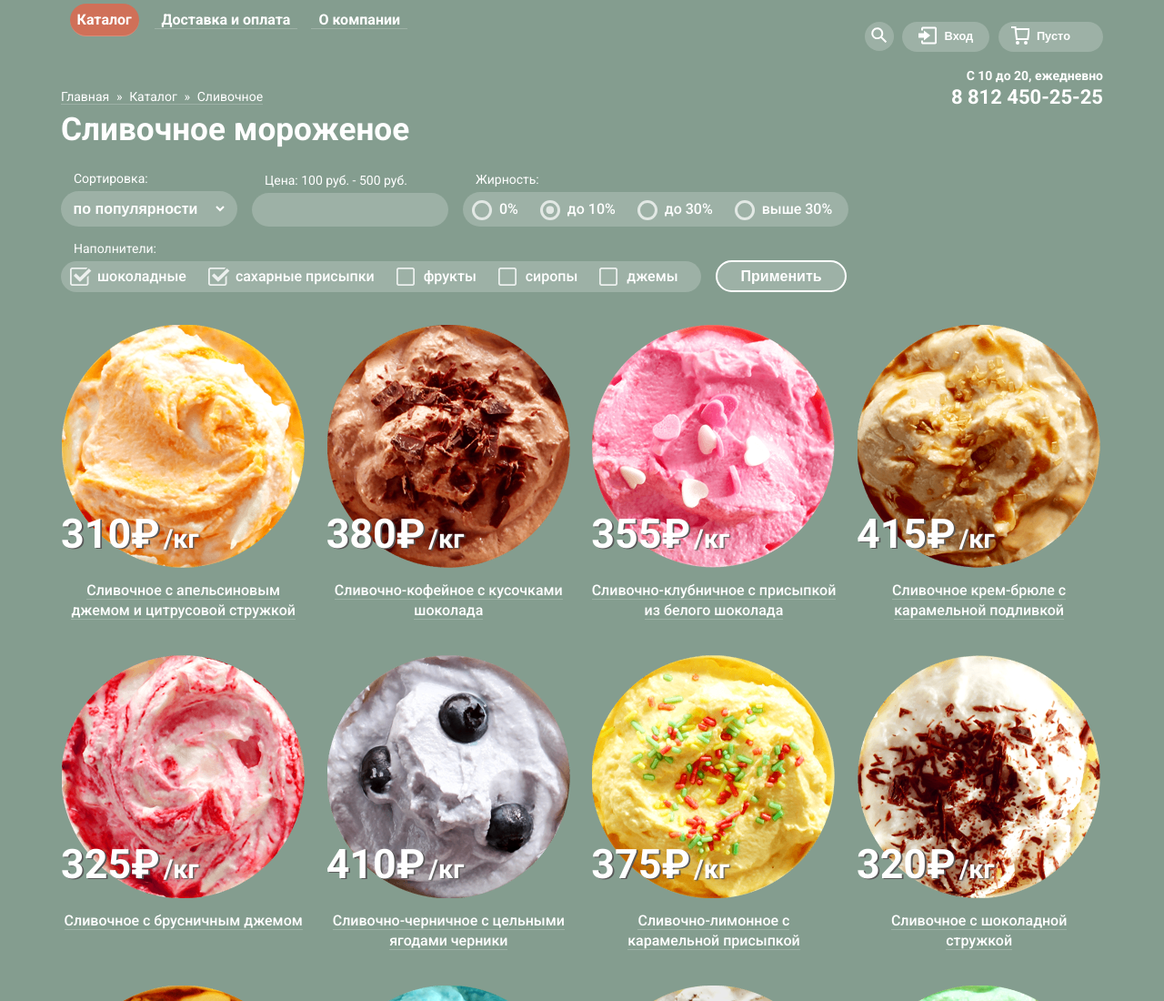
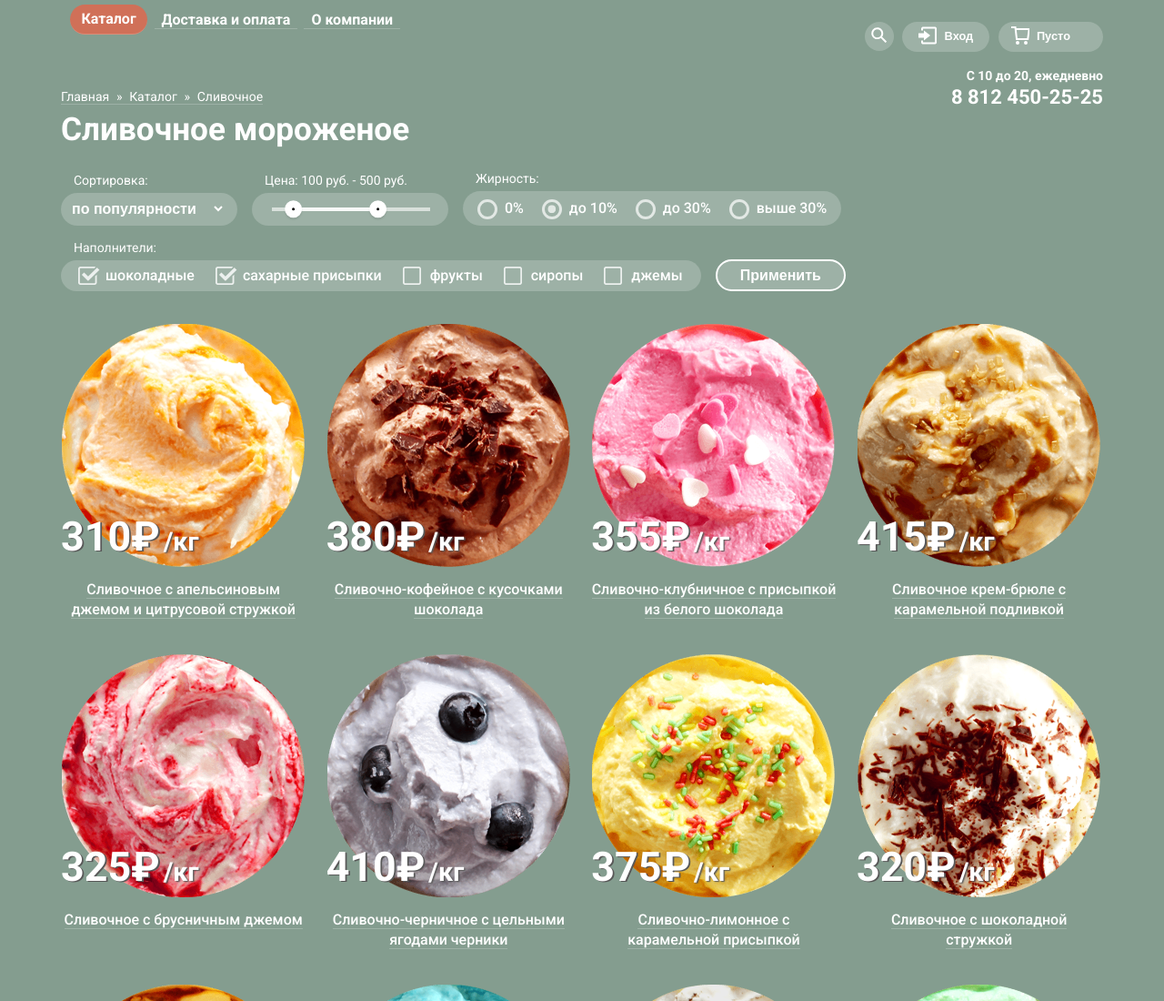
Before and after one commit to konopatova/gllacy, a plain HTML site: page catalog.html in a window 1280 px wide. Shown: the top 1100 px of the page at 91% size. Drawn offline with Linux system fonts and the light colour scheme.

Commit message:
не получается js

```diff
--- a/catalog.html
+++ b/catalog.html
@@ -80,6 +80,7 @@
               <span><svg xmlns="http://www.w3.org/2000/svg" width="" height=""><path class="red-cart" polygon fill="" d="M5.89 4.03L6.92 13h10.45l1.18-8.97z"/><circle fill="" cx="6.98" cy="18" r="2"/><circle fill="" cx="15.98" cy="18" r="2"/><path fill="" d="M5.66 2.03L5.42 0H0v2h3.64l1.5 13h13.99l1.7-12.97H5.66zM17.37 13H6.92L5.9 4.03h12.66L17.37 13z"/></svg>
               <span>2 товара</span>
           </span>
+
        </button>
       </div>
 
@@ -121,7 +122,17 @@
 
             <div class="filter-item">
                     <span class="filter-title">Цена: 100 руб. - 500 руб.</span>
-                    <div class="filter-price"></div>
+                    <div class="filter-price">
+                        <div class="range-controls">
+                            <div class="scale">
+                                <div class="bar">
+                                    <div class="range-toggle min"></div>
+                                   <div class="range-toggle max"></div>
+                            </div>
+                        </div>
+
+                        </div>
+                    </div>
 
                     </div>
 
--- a/css/style.css
+++ b/css/style.css
@@ -279,7 +279,9 @@
   html [type="button"], /* 1 */
   [type="reset"],
   [type="submit"] {
-    -webkit-appearance: button; /* 2 */
+    -webkit-appearance: none;
+    -moz-appearance:    none;
+    appearance:         none;
   }
 
   /**
@@ -650,7 +652,7 @@ h3 {
 .main-menu-left .link {
   font-size: 1rem;
   padding: 0 0.5rem;
-  margin: 5rem 0.1rem 4rem 0.5rem;
+
   text-decoration: none;
   border-bottom: 1px solid rgba(255,255,255,.2);
   will-change: background-color,color,text-decoration;
@@ -671,20 +673,32 @@ li.submenu-list-item {
   font-size: 1rem;
 }
 
+.main-menu-left .logo {
+  display: inline-block;
+  margin: 0 0.5rem -2rem 0;
+}
+
+.main-menu-left .link:hover {
+  padding: 0.3em 0.49em;
+  border-radius: 10em;
+  background-color: #fff;
+  color: #000;
+  text-decoration: none;
+  cursor: pointer;
+  -webkit-transition:  0.1s ease;
+  -moz-transition:  0.1s ease;
+  transition: 0.1s ease;
+}
+
 .main-menu-left .current-page {
-  padding: 0.5em 0.5em 0.5em 0.5em;
+  padding: 0.4em 0.8em;
   border-radius: 10em;
   background-color: #d07058;
   text-decoration: none;
 }
 
-.main-menu-left .logo {
-  display: inline-block;
-  margin: 0 0 -2rem 0;
-}
-
-.main-menu-left .link:hover {
-  padding: 0.5em 0.48em 0.5em 0.5em;
+.main-menu-left .current-page:hover {
+  padding: 0.4em 0.8em;
   border-radius: 10em;
   background-color: #fff;
   color: #000;
@@ -1187,7 +1201,7 @@ img {
 .catalog-item-info {
   position: absolute;
   left: 0;
-  bottom: 36%;
+  bottom: 35%;
 }
 
 .catalog-item-price {
@@ -1528,16 +1542,12 @@ img {
   line-height: 24px;
 }
 
-.map-contact .button-order {
-  padding: 0.6em 1.5em;
-}
-
 .field {
   width: 100%;
 }
 
 .modal-contact {
-  display: none;
+  visibility: hidden;
   width: 450px;
   padding: 13px 25px 25px;
   position: fixed;
@@ -1551,10 +1561,6 @@ img {
   border-radius: 15px;
 }
 
-.map-contact .button-order:active > .modal-contact  {
-  display: block;
-}
-
 .modal-contact-text {
   margin: 0;
   padding: 0;
@@ -1564,19 +1570,22 @@ img {
 }
 
 .modal-contact-close {
+  content: "";
   position: absolute;
-  width: 26px;
-  height: 26px;
   display: block;
+  right: 10px;
+  top: 10px;
   font-size: 0;
+  width: 18px;
+	height: 17px;
   border: none;
   outline: none;
-  background-image: url(./../img/heart.svg);
+  background-image: url(./../img/sprites.png);
+  background-position: -166px -67px ;
   background-repeat: no-repeat;
   fill: #000;
   background-color: transparent;
-  right: -30px;
-  top: 10px;
+  cursor: pointer;
 }
 
 textarea {
@@ -1647,7 +1656,7 @@ textarea {
 
 .sort-block {
   width: 12.125em;
-  padding: 0.6em;
+  padding: 0.5em;
   border-radius: 1.5em;
   font-weight: bold;
   font-size: 1em;
@@ -1673,12 +1682,60 @@ textarea {
 
 .filter-price {
   width: 13.5em;
-  padding: 1.15em;
+  padding: 1em;
   border-radius: 1.5em;
   font-weight: bold;
   font-size: 1em;
   background-color: rgba(255,255,255, 0.2);
   color: #fff;;
+}
+
+.range-controls {
+  position: relative;
+}
+
+.range-controls .scale {
+  position: relative;
+  left: 3%;
+  width: 95%;
+  height: 4px;
+  background-color: rgba(255,255,255, 0.6);
+}
+
+.range-controls .bar {
+  position: relative;
+  left: 10%;
+  width: 60%;
+  height: 4px;
+  background-color: rgba(255,255,255, 0.8);
+  cursor: pointer;
+}
+
+.range-toggle {
+  position: absolute;
+  width: 1.2em;
+  height: 1.2em;
+  border: 8px solid #fff;
+  border-radius: 50%;
+  background-color: #000;
+  z-index: 5;
+  cursor: pointer;
+  transform: translate(-15%, -40%);
+  box-shadow: 0 2px 2px rgba(0,0,0,.1);
+}
+
+.range-toggle.max {
+  left: 5.8em;
+  top: 0;
+}
+
+.range-toggle.min:hover,
+.range-toggle.max:hover {
+  position: relative;
+  width: 1.4em;
+  height: 1.4em;
+  border: 12px solid #fff;
+  box-shadow: 0 2px 2px rgba(0,0,0,.1);
 }
 
 span.filter-title {
@@ -1718,7 +1775,7 @@ span.filter-title {
 .checkbox-group label {
   position: relative;
   padding-left: 30px;
-  margin: 0 10px 0 10px;
+  margin: 0 0 0 19px;
   font-weight: 500;
   font-size: 1em;
 }
@@ -1768,7 +1825,7 @@ span.filter-title {
 }
 
 .radio-group {
-  width: 26.5em;
+  width: 26em;
   padding: 0.6em 0;
   border-radius: 1.5em;
   font-weight: 500;
@@ -1779,7 +1836,7 @@ span.filter-title {
 .radio-group label {
   position: relative;
   padding-left: 30px;
-  margin: 0 10px 0 10px;
+  margin:  0 0 0 16px;
   font-weight: 500;
   font-size: 1em;
 }
@@ -1821,7 +1878,7 @@ span.filter-title {
 }
 
 .button-submit {
-  padding: 0.4em 1.6em;
+  padding: 0.4em 1.55em;
   border-radius: 1.5em;
   font-weight: 500;
   border: none;
@@ -1905,3 +1962,8 @@ span.filter-title {
 .catalog-item-row > .catalog-item:nth-child(4n)  {
   margin: 0;
 }
+
+.is-active {
+ display: block;
+ visibility: visible;
+}
```
Also changed, not shown: index.html (+9 -7 lines), js/script.js (+20 -41 lines).
